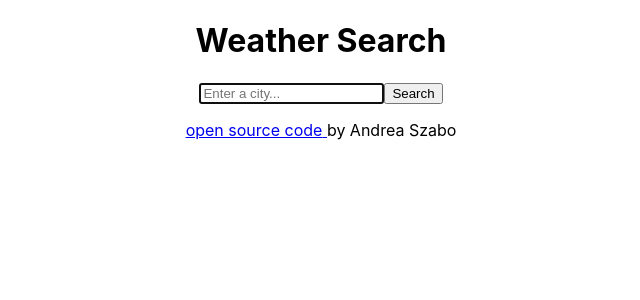
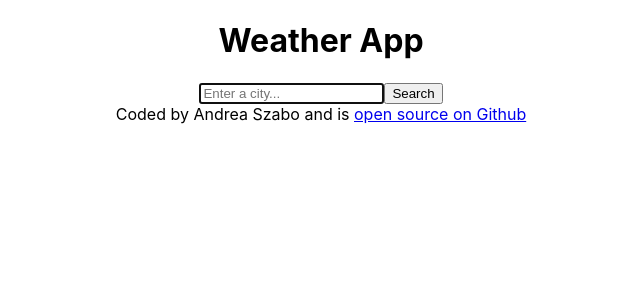
Before and after one commit to andi-szabo/weather-react, a React (Create React App) app: page / in a window 1280 px wide. Shown: the top 300 px of the page, without its empty margins (319-959 px from the left). Built offline with nearby package versions, Linux system fonts and the light colour scheme.

Commit message:
Updated footer with Github URL

```diff
--- a/src/App.js
+++ b/src/App.js
@@ -5,14 +5,14 @@ import "./App.css";
 export default function App() {
   return (
     <div className="App">
-      <h1>Weather Search </h1>
+      <h1>Weather App</h1>
       <WeatherSearch />
-      <p>
-        <a href="https://github.com/andi-szabo/weather-react">
-          open source code{" "}
+      <footer>
+        Coded by Andrea Szabo and is{" "}
+        <a href="https://github.com/andi-szabo/weather-react" target="_blank">
+          open source on Github{" "}
         </a>
-        by Andrea Szabo
-      </p>
+      </footer>
     </div>
   );
 }
```
